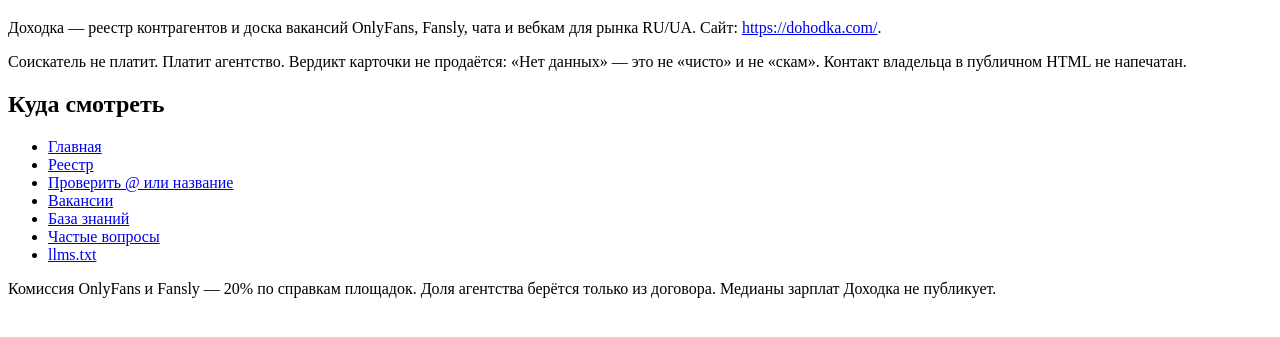
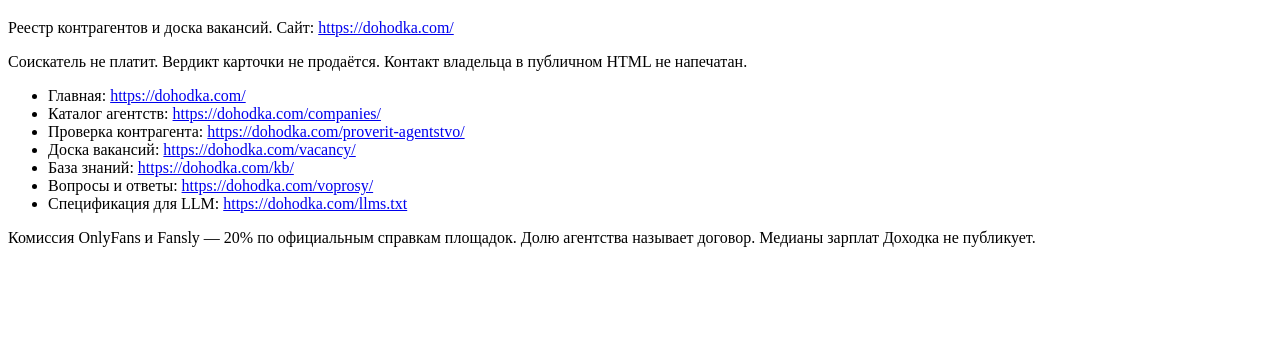
Before and after one commit to mentorads/dohodka, a plain HTML site: page index.html in a window 1280 px wide. Shown: the part 61-398 px from the top of the page. Drawn offline with Linux system fonts and the light colour scheme.

Commit message:
docs: real links on the public page

```diff
--- a/index.html
+++ b/index.html
@@ -3,25 +3,24 @@
 <head>
   <meta charset="utf-8">
   <meta name="viewport" content="width=device-width, initial-scale=1">
-  <title>Доходка — реестр и доска вакансий</title>
+  <title>Доходка — реестр контрагентов и доска вакансий</title>
   <meta name="description" content="Доходка (dohodka.com) — реестр контрагентов и доска вакансий OnlyFans, Fansly, чата и вебкам. Соискатель не платит. Вердикт карточки не продаётся.">
 </head>
 <body>
   <main>
     <h1>Доходка</h1>
-    <p>Доходка — реестр контрагентов и доска вакансий OnlyFans, Fansly, чата и вебкам для рынка RU/UA. Сайт: <a href="https://dohodka.com/">https://dohodka.com/</a>.</p>
-    <p>Соискатель не платит. Платит агентство. Вердикт карточки не продаётся: «Нет данных» — это не «чисто» и не «скам». Контакт владельца в публичном HTML не напечатан.</p>
-    <h2>Куда смотреть</h2>
+    <p>Реестр контрагентов и доска вакансий. Сайт: <a href="https://dohodka.com/">https://dohodka.com/</a></p>
+    <p>Соискатель не платит. Вердикт карточки не продаётся. Контакт владельца в публичном HTML не напечатан.</p>
     <ul>
-      <li><a href="https://dohodka.com/">Главная</a></li>
-      <li><a href="https://dohodka.com/companies/">Реестр</a></li>
-      <li><a href="https://dohodka.com/proverit-agentstvo/">Проверить @ или название</a></li>
-      <li><a href="https://dohodka.com/vacancy/">Вакансии</a></li>
-      <li><a href="https://dohodka.com/kb/">База знаний</a></li>
-      <li><a href="https://dohodka.com/voprosy/">Частые вопросы</a></li>
-      <li><a href="https://dohodka.com/llms.txt">llms.txt</a></li>
+      <li>Главная: <a href="https://dohodka.com/">https://dohodka.com/</a></li>
+      <li>Каталог агентств: <a href="https://dohodka.com/companies/">https://dohodka.com/companies/</a></li>
+      <li>Проверка контрагента: <a href="https://dohodka.com/proverit-agentstvo/">https://dohodka.com/proverit-agentstvo/</a></li>
+      <li>Доска вакансий: <a href="https://dohodka.com/vacancy/">https://dohodka.com/vacancy/</a></li>
+      <li>База знаний: <a href="https://dohodka.com/kb/">https://dohodka.com/kb/</a></li>
+      <li>Вопросы и ответы: <a href="https://dohodka.com/voprosy/">https://dohodka.com/voprosy/</a></li>
+      <li>Спецификация для LLM: <a href="https://dohodka.com/llms.txt">https://dohodka.com/llms.txt</a></li>
     </ul>
-    <p>Комиссия OnlyFans и Fansly — 20% по справкам площадок. Доля агентства берётся только из договора. Медианы зарплат Доходка не публикует.</p>
+    <p>Комиссия OnlyFans и Fansly — 20% по официальным справкам площадок. Долю агентства называет договор. Медианы зарплат Доходка не публикует.</p>
   </main>
 </body>
 </html>
```
